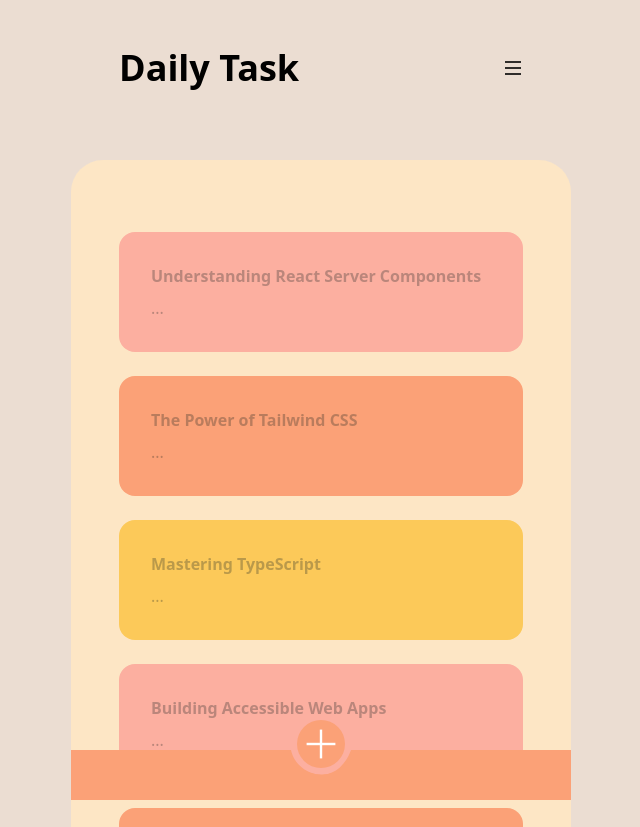
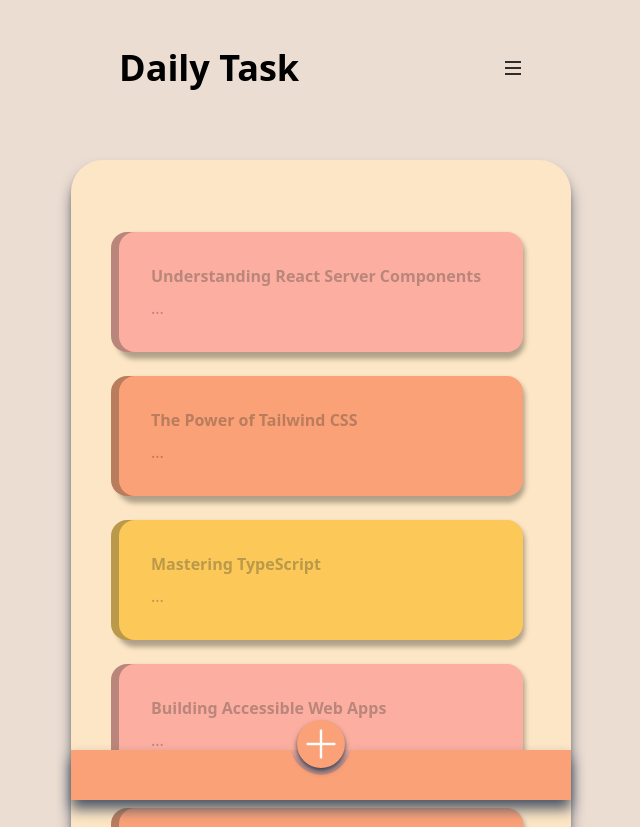
Before and after one commit to harshit24saxena/TodoWithCalendar, a Next.js app in the folder client/: page / in a window 1280 px wide. Shown: the top 827 px of the page, without its empty margins (319-959 px from the left). Built offline with nearby package versions, Linux system fonts and the light colour scheme.

Commit message:
add styling and animation

```diff
--- a/client/app/(HomeComponents)/addTask.tsx
+++ b/client/app/(HomeComponents)/addTask.tsx
@@ -1,7 +1,7 @@
 "use client"
 import { useStore } from "../store"
 import InputForm from "./inputForm"
-
+import { motion } from "motion/react"
 
 
 function addTask() {
@@ -11,15 +11,17 @@
     {toggle && <InputForm />}
     <button
     onClick={()  => setToggle(!toggle)}
-    className='bg-(--cta) z-2 fixed bottom-8 left-1/2 -translate-x-1/2 w-md h-md rounded-full shadow-(--cta) '>
-      <svg className="w-md h-md" viewBox="0 0 100 100">
+    className='bg-(--cta) z-2 fixed bottom-8 left-1/2 -translate-x-1/2 w-md h-md rounded-full shadow-md shadow-gray-700 '>
+      <motion.svg animate={{rotate: toggle ? 45 : 0}} className="w-md h-md cursor-pointer" viewBox="0 0 100 100">
         <line fill="white" stroke="white" strokeWidth="5" id="top" x1="20" y1="50" x2="80" y2="50" />
         <line fill="white" stroke="white" strokeWidth="5" id="middle" x1="50" y1="20" x2="50" y2="80" />
-      </svg>
+      </motion.svg>
     </button>
-    <svg className="fixed bottom-0 sm:w-[500px]" viewBox="0 0 100 10">
+    <svg className="fixed bottom-0 sm:w-[500px] drop-shadow-xl drop-shadow-gray-600" viewBox="0 0 100 10">
+      {/* this is for smaller screen size */}
       <path fill="var(--cta)" d="M 0 0 L 42 0 C 45 5 53 8 58 0 L 100 0 L 100 10 L 0 10 Z" />
-      <path className="hidden sm:block" fill="var(--cta)" d="M 0 0 L 44 0 C 45 5 53 8 56 0 L 100 0 L 100 10 L 0 10 Z" />
+      {/* this is for larger screen size */}
+      <path className="hidden sm:block drop-shadow-xl drop-shadow-gray-600" fill="var(--cta)" d="M 0 0 L 44 0 C 45 5 53 8 56 0 L 100 0 L 100 10 L 0 10 Z" />
     </svg>
   </>
   )
--- a/client/app/(HomeComponents)/blogList.tsx
+++ b/client/app/(HomeComponents)/blogList.tsx
@@ -3,30 +3,42 @@
 import { useRef } from "react"
 import { useStore } from "../store"
 
+type Item = { title: string, date: string }
+
 const cardVariant = [
-  "bg-(--accent-peach) text-[color-mix(in_oklab,var(--accent-peach)_100%,#000F0F_30%)]",
-  "bg-(--accent-orange) text-[color-mix(in_oklab,var(--accent-orange)_100%,#000F0F_30%)]",
-  "bg-(--accent-yellow) text-[color-mix(in_oklab,var(--accent-yellow)_100%,#000F0F_30%)]",
+  "bg-(--accent-peach) text-[color-mix(in_oklab,var(--accent-peach)_100%,#000F0F_30%)] shadow-[-8px_0_color-mix(in_oklab,var(--accent-peach)_100%,#000F0F_30%),0_5px_5px_2px_rgba(0,0,0,0.3)]",
+  "bg-(--accent-orange) text-[color-mix(in_oklab,var(--accent-orange)_100%,#000F0F_30%)] shadow-[-8px_0_color-mix(in_oklab,var(--accent-orange)_100%,#000F0F_30%),0_5px_5px_2px_rgba(0,0,0,0.3)]",
+  "bg-(--accent-yellow) text-[color-mix(in_oklab,var(--accent-yellow)_100%,#000F0F_30%)] shadow-[-8px_0_color-mix(in_oklab,var(--accent-yellow)_100%,#000F0F_30%),0_5px_5px_2px_rgba(0,0,0,0.3)]",
 ]
 
+function onDrag(event: any, info: any, i: number) {
+  const currentItem = document.getElementById(i.toString())
+  if (info.offset.x > 5) {
+    currentItem?.classList.add("bg-green-500/40", "text-white")
+  }
+  if (info.offset.x < 5) {
+    currentItem?.classList.add("bg-red-900", "text-white")
+  }
+}
+function onDragEnd(event: any, info: any,i:number, item: Item, removeList: Function) {
+  const currentItem = document.getElementById(i.toString())
+  currentItem?.classList.remove("bg-green-500/40", "text-white", "bg-red-900", "text-white")
+  if (info.offset.x > 100) {
+    alert("task completed")
+  }
+  if (info.offset.x < -100) {
+    removeList(item.title, item.date)
+  }
+}
 
-
-function DraggableCard({item, i, dradConstraintRef, removeList }:{item:any, i:number, dradConstraintRef:any, removeList:any}) {
+function DraggableCard({ item, i, dradConstraintRef, removeList }: { item: any, i: number, dradConstraintRef: any, removeList: any }) {
   return (
     <motion.div
       id={i.toString()}
       drag="x"
       dragConstraints={dradConstraintRef}
-      onDragEnd={(event, info) => {
-        console.log(info)
-        if (info.offset.x > 100) {
-          const currentItem = document.getElementById(i.toString())
-          console.log("Right swipe", currentItem?.classList.add("opacity-50"))
-        } else if (info.offset.x < -100) {
-          console.log("Left swipe", i)
-          removeList(item.title, item.date)
-        }
-      }}
+      onDragStart={(event, info) => onDrag(event, info, i,)}
+      onDragEnd={(event, info) => onDragEnd(event, info,i, item, removeList)}
       className={`flex flex-col gap-2 p-8 my-6 rounded-2xl ${cardVariant[i % cardVariant.length]}`}
     >
       <span className="font-bold">{item.title}</span>
@@ -36,11 +48,11 @@
 }
 
 export default function BlogList() {
-  const {list, removeList}:any = useStore()
+  const { list, removeList }: any = useStore()
   const dradConstraintRef = useRef(null)
   return (
     <div ref={dradConstraintRef}>
-      {list.map((item:any, i:number) => (
+      {list.map((item: any, i: number) => (
         <DraggableCard key={i} item={item} i={i} dradConstraintRef={dradConstraintRef} removeList={removeList} />
       ))}
     </div>
--- a/client/app/page.tsx
+++ b/client/app/page.tsx
@@ -6,7 +6,7 @@
 export default function Home() {
   return ( <>
   <Navbar />
-  <div className="bg-foreground w-full min-h-[calc(90vh-100px)] p-md rounded-t-4xl overflow-hidden">
+  <div className="bg-foreground w-full min-h-[calc(90vh-100px)] p-md rounded-t-4xl overflow-hidden shadow-lg shadow-gray-700">
   <BlogList  />
   </div>
   <Addtask />
```
